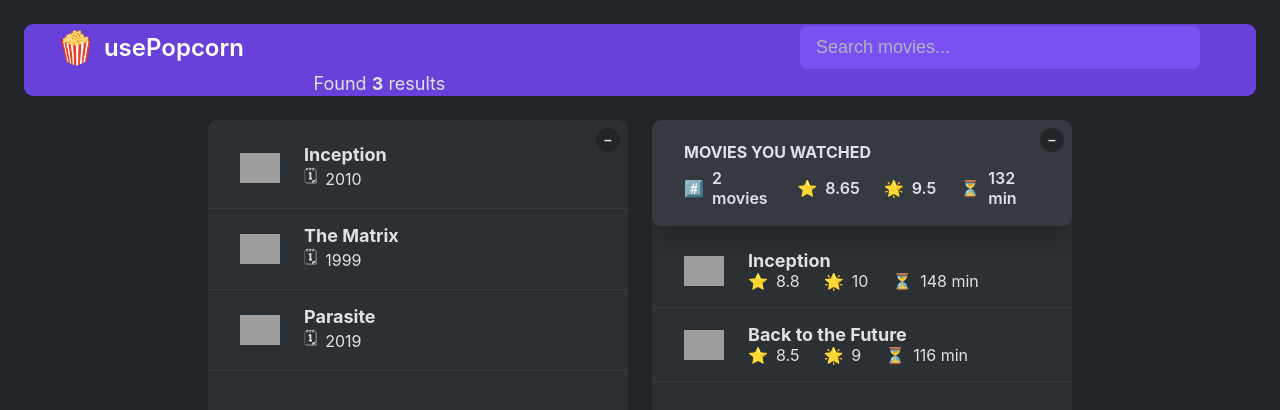
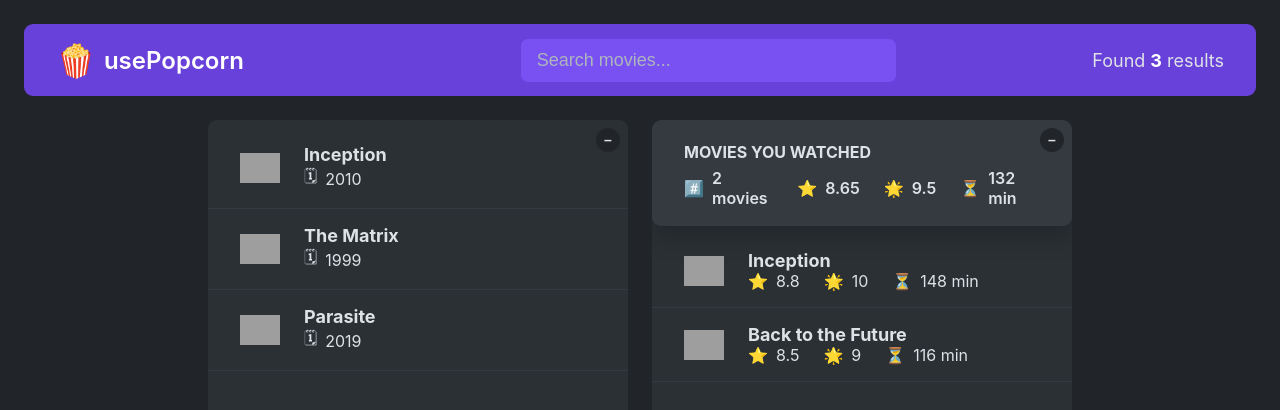
Before and after one commit to eldrich27/Popcorn, a React (Vite) app in the folder popcorn/: page / in a window 1280 px wide. Shown: the top 410 px of the page. Built offline with nearby package versions, Linux system fonts and the light colour scheme; grey boxes are pictures that could not be loaded.

Commit message:
Updading the stles for the header and navbar

```diff
--- a/popcorn/src/index.css
+++ b/popcorn/src/index.css
@@ -33,8 +33,9 @@ body {
 
 .nav-bar {
   display: grid;
-  grid-template-columns: minmax(0, 1fr) minmax(0, 2fr);
+  grid-template-columns: minmax(0, 1fr) minmax(0, 2fr) minmax(0, 1fr);
   align-items: center;
+  column-gap: 2.4rem;
   height: 7.2rem;
   padding: 0 3.2rem;
   background-color: var(--color-primary);
@@ -143,6 +144,28 @@ body {
 .num-results {
   justify-self: end;
   font-size: 1.8rem;
+  color: var(--color-text);
+  white-space: nowrap;
+}
+
+.num-results strong {
+  color: #fff;
+}
+
+@media (max-width: 64rem) {
+  .nav-bar {
+    grid-template-columns: minmax(0, 1fr) minmax(0, 1.6fr) minmax(0, 1fr);
+    column-gap: 1.6rem;
+    padding: 0 2.4rem;
+  }
+
+  .search {
+    width: clamp(16rem, 60%, 32rem);
+  }
+
+  .num-results {
+    font-size: 1.6rem;
+  }
 }
 
 @media (max-width: 48rem) {
@@ -151,6 +174,7 @@ body {
   }
 
   .nav-bar {
+    grid-template-columns: minmax(0, 1fr) auto;
     height: 6.4rem;
     padding: 0 1.6rem;
   }
@@ -165,8 +189,13 @@ body {
 
   .search-group {
     display: flex;
+    align-items: center;
     justify-content: flex-end;
     gap: 0;
+  }
+
+  .search-group-open {
+    gap: 1rem;
   }
 
   .search {
@@ -177,6 +206,7 @@ body {
     display: inline-flex;
     align-items: center;
     justify-content: center;
+    flex-shrink: 0;
     width: 3.6rem;
     height: 3.6rem;
   }
```
Also changed, not shown: popcorn/src/components/Search.tsx (+1 -7 lines).
